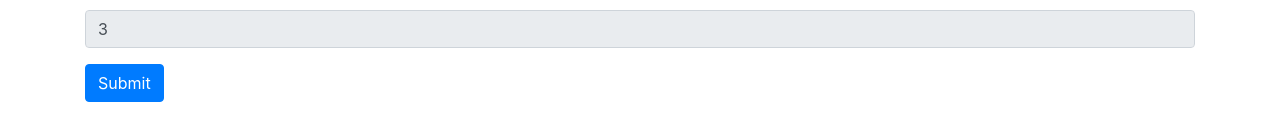
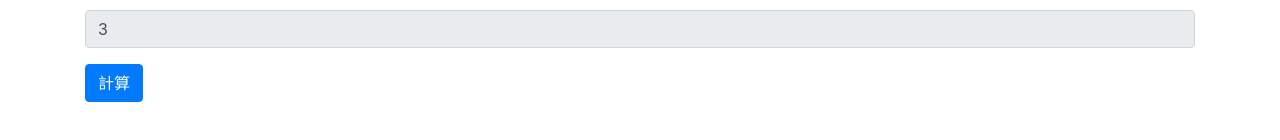
Before and after one commit to fu05277/fu05277.github.io, a plain HTML site: page index.html in a window 1280 px wide. Shown: the part 422-562 px from the top of the page. Drawn offline with nearby package versions, Linux system fonts and the light colour scheme.

Commit message:
fix: 修改button文字

```diff
--- a/index.html
+++ b/index.html
@@ -35,7 +35,7 @@
             <label for="water">最後總水量(公升)</label>
             <input type="number" class="form-control" id="last_water" readonly value="3" onchange="calculation()">
         </div>
-        <button type="button" class="btn btn-primary" onclick="calculation()" >Submit</button>
+        <button type="button" class="btn btn-primary" onclick="calculation()" >計算</button>
     </form>
 </div>
 <script>
```
